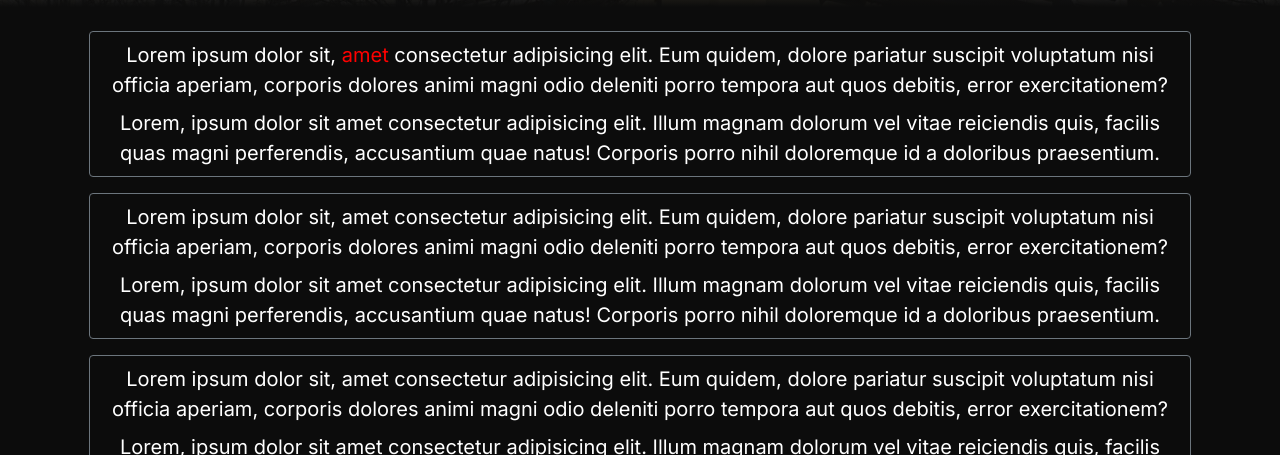
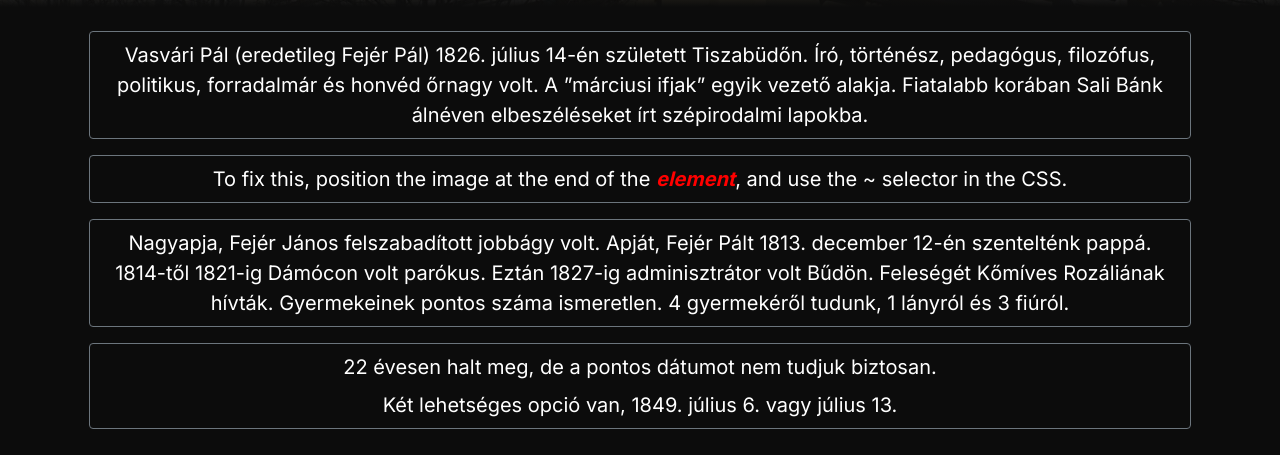
Before and after one commit to szilviaovari/vp111_english, a plain HTML site: page vasvari_elete/index.html in a window 1280 px wide. Shown: the part 113-568 px from the top of the page. Drawn offline with nearby package versions, Linux system fonts and the light colour scheme.

Commit message:
probalkozas a hover cucc izevel igen azzal

```diff
--- a/public/style/style.css
+++ b/public/style/style.css
@@ -137,3 +137,30 @@ a:hover>i {
         scale: 0.7;
     }
 }
+/*
+.vp-elete-kiemelt {
+    color: #b34a98;
+} */
+
+.hiddenimg {
+    display: none;
+    transition: .25s;
+  }
+
+  .vp-elete-kiemelt {
+    font-weight: bold;
+    color: #F00;
+    z-index:99;
+    transition: .25s;
+  }
+
+  .vp-elete-kiemelt a {
+    color: #F00;
+    text-decoration: none;
+    z-index: 99;
+  }
+
+  .vp-elete-kiemelt:hover ~ .hiddenimg {
+    display: block;
+    z-index: 98
+  }
--- a/vasvari_elete/index.html
+++ b/vasvari_elete/index.html
@@ -21,20 +21,25 @@
     <a href="../index.html" target="_blank" class="btn btn-sm btn-vp btn-fooldal"><i title="Vissza a főoldalra" class="fa-solid fa-arrow-left"></i> <span class="btn-fooldal-szoveg">Vissza a főoldalra</span></a>
     <div class="row mx-1 mb-3">
         <div class="col-12 border border-secondary rounded pt-2 text-center" id="vp-elete">
-            <p class="pb-0 mb-2">Lorem ipsum dolor sit, <span style="color: red" onmouseover="alert('Lorem')">amet</span> consectetur adipisicing elit. Eum quidem, dolore pariatur suscipit voluptatum nisi officia aperiam, corporis dolores animi magni odio deleniti porro tempora aut quos debitis, error exercitationem?</p>
-            <p class="pb-0 mb-2">Lorem, ipsum dolor sit amet consectetur adipisicing elit. Illum magnam dolorum vel vitae reiciendis quis, facilis quas magni perferendis, accusantium quae natus! Corporis porro nihil doloremque id a doloribus praesentium.</p>
+            <p class="pb-0 mb-2">Vasvári Pál (eredetileg Fejér Pál) 1826. július 14-én született Tiszabüdőn. Író, történész, pedagógus, filozófus, politikus, forradalmár és honvéd őrnagy volt. A ”márciusi ifjak”  egyik vezető alakja. Fiatalabb korában Sali Bánk álnéven elbeszéléseket írt szépirodalmi lapokba.</p>
         </div>
-    </div>
+        </div>
     <div class="row mx-1 mb-3">
         <div class="col-12 border border-secondary rounded pt-2 text-center" id="vp-elete">
-            <p class="pb-0 mb-2">Lorem ipsum dolor sit, amet consectetur adipisicing elit. Eum quidem, dolore pariatur suscipit voluptatum nisi officia aperiam, corporis dolores animi magni odio deleniti porro tempora aut quos debitis, error exercitationem?</p>
-            <p class="pb-0 mb-2">Lorem, ipsum dolor sit amet consectetur adipisicing elit. Illum magnam dolorum vel vitae reiciendis quis, facilis quas magni perferendis, accusantium quae natus! Corporis porro nihil doloremque id a doloribus praesentium.</p>
+            <p class="pb-0 mb-2">To fix this, position the image at the end of the <span class="vp-elete-kiemelt"><a href = "https://upload.wikimedia.org/wikipedia/commons/8/8a/Banana-Single.jpg">element</a></span>, and use the ~ selector in the CSS.<span class="hiddenimg"><img src="https://upload.wikimedia.org/wikipedia/commons/8/8a/Banana-Single.jpg" width="250" /></span>
+            </p>
         </div>
-    </div>
-    <div class="row mx-1 mb-3">
-        <div class="col-12 border border-secondary rounded pt-2 text-center" id="vp-elete">
-            <p class="pb-0 mb-2">Lorem ipsum dolor sit, amet consectetur adipisicing elit. Eum quidem, dolore pariatur suscipit voluptatum nisi officia aperiam, corporis dolores animi magni odio deleniti porro tempora aut quos debitis, error exercitationem?</p>
-            <p class="pb-0 mb-2">Lorem, ipsum dolor sit amet consectetur adipisicing elit. Illum magnam dolorum vel vitae reiciendis quis, facilis quas magni perferendis, accusantium quae natus! Corporis porro nihil doloremque id a doloribus praesentium.</p>
+        </div>
+        <div class="row mx-1 mb-3">
+            <div class="col-12 border border-secondary rounded pt-2 text-center" id="vp-elete">
+                <p class="pb-0 mb-2">Nagyapja, Fejér János felszabadított jobbágy volt.  Apját, Fejér Pált 1813. december 12-én szentelténk pappá. 1814-től 1821-ig Dámócon volt parókus. Eztán 1827-ig adminisztrátor volt Bűdön. Feleségét Kőmíves Rozáliának hívták. Gyermekeinek pontos száma ismeretlen. 4 gyermekéről tudunk, 1 lányról és 3 fiúról.</p>
+            </div>
+        </div>
+        <div class="row mx-1 mb-3">
+            <div class="col-12 border border-secondary rounded pt-2 text-center" id="vp-elete">
+                <p class="pb-0 mb-2">22 évesen halt meg, de a pontos dátumot nem tudjuk biztosan.</p>
+                <p class="pb-0 mb-2">Két lehetséges opció van, 1849. július 6. vagy július 13.</p>
+            </div>
         </div>
     </div>
 
```
